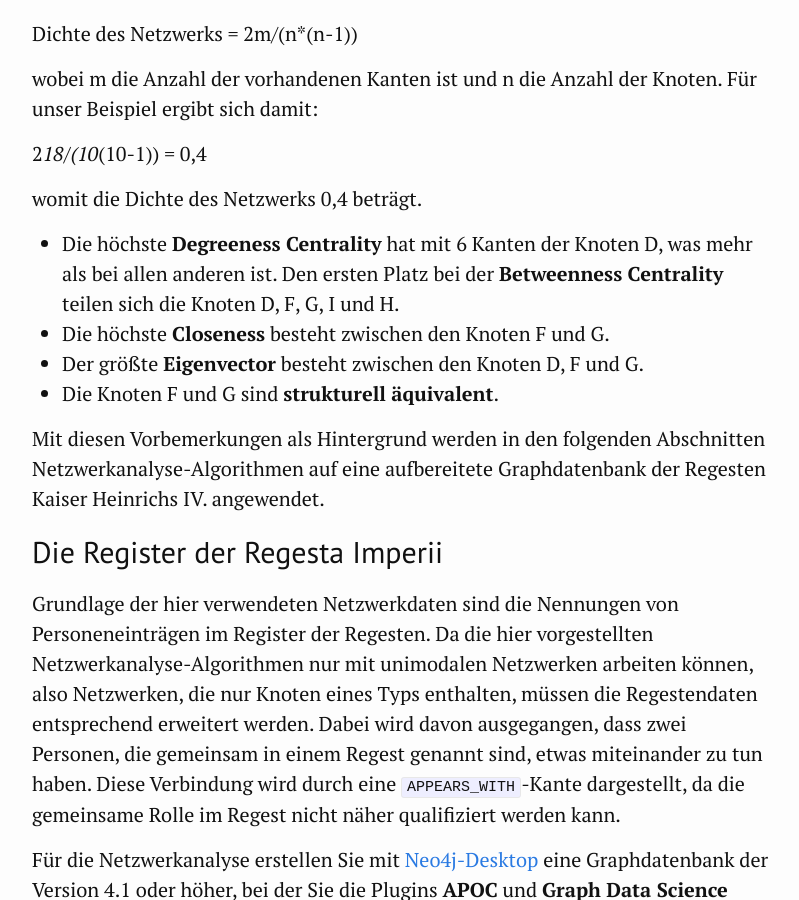
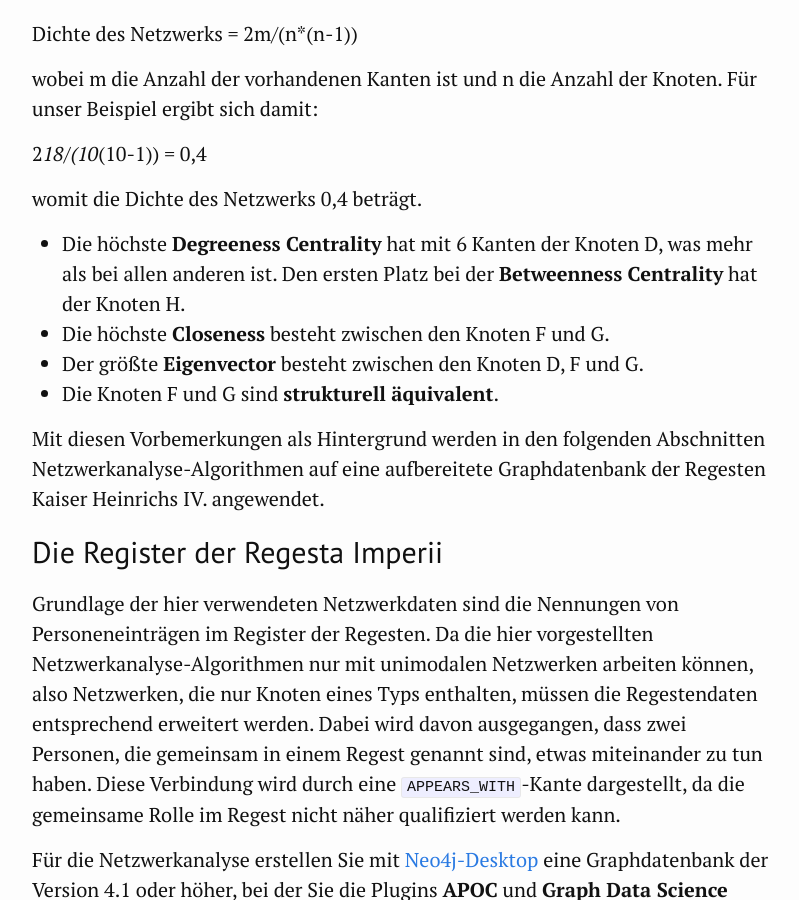
Before and after one commit to kuczera/Graphentechnologien, a Jekyll site: the page built from docs/80_Netzwerkanalyse.md, in a window 1280 px wide and 900 px high, scrolled down 2921 px. Shown: the whole window, without its empty margins (238-1037 px from the left). Built offline with Jekyll 4.4.1, drawn with Linux system fonts in a browser that asks for light colours.

Commit message:
Update 80_Netzwerkanalyse.md

```diff
--- a/docs/80_Netzwerkanalyse.md
+++ b/docs/80_Netzwerkanalyse.md
@@ -62,7 +62,7 @@ Für unser Beispiel ergibt sich damit:
 
 womit die Dichte des Netzwerks 0,4 beträgt.
 
-* Die höchste **Degreeness Centrality** hat mit 6 Kanten der Knoten D, was mehr als bei allen anderen ist. Den ersten Platz bei der **Betweenness Centrality** teilen sich die Knoten D, F, G, I und H.
+* Die höchste **Degreeness Centrality** hat mit 6 Kanten der Knoten D, was mehr als bei allen anderen ist. Den ersten Platz bei der **Betweenness Centrality** hat der Knoten H.
 * Die höchste **Closeness** besteht zwischen den Knoten F und G.
 * Der größte **Eigenvector** besteht zwischen den Knoten D, F und G.
 * Die Knoten F und G sind **strukturell äquivalent**.
```
